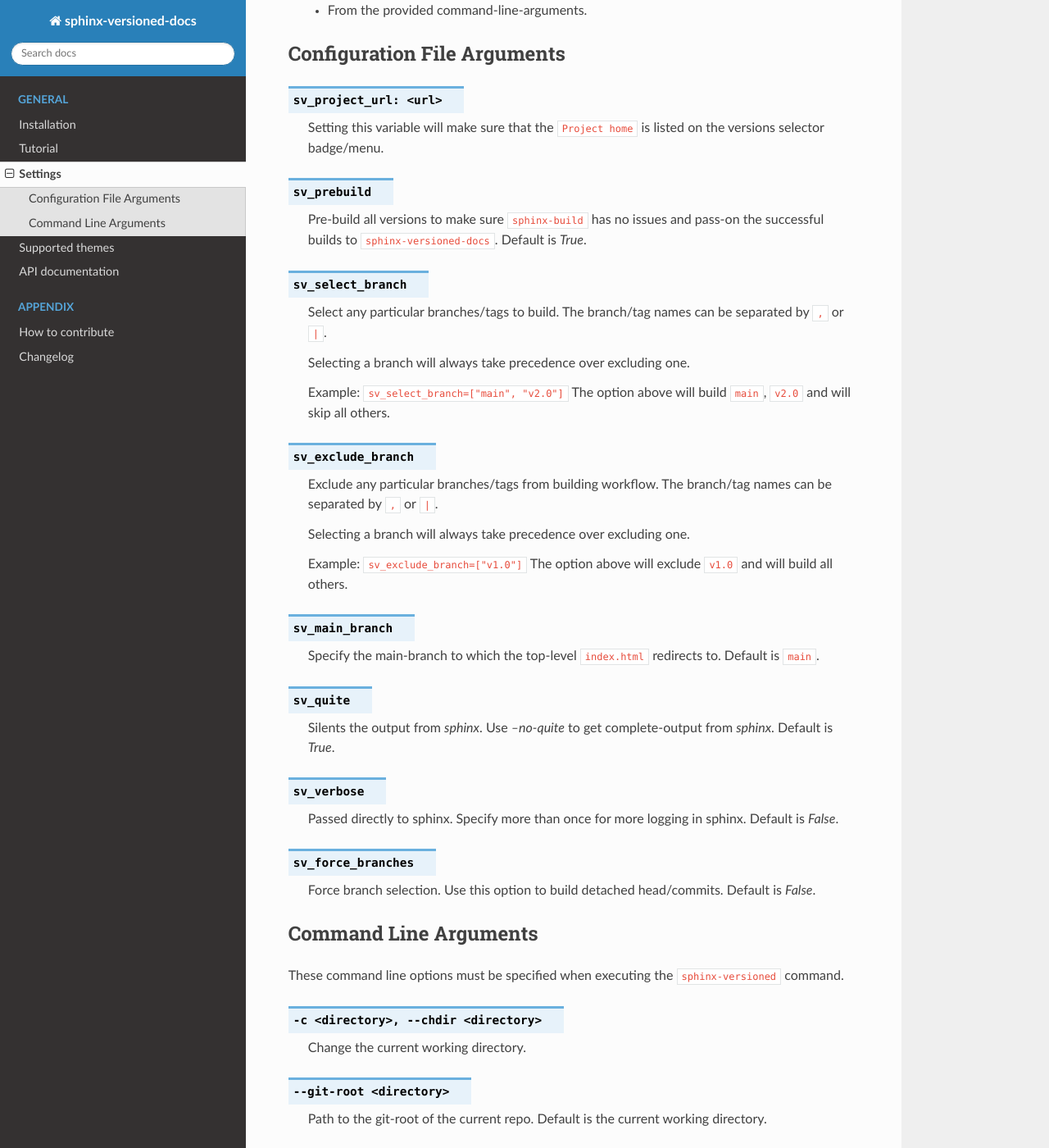
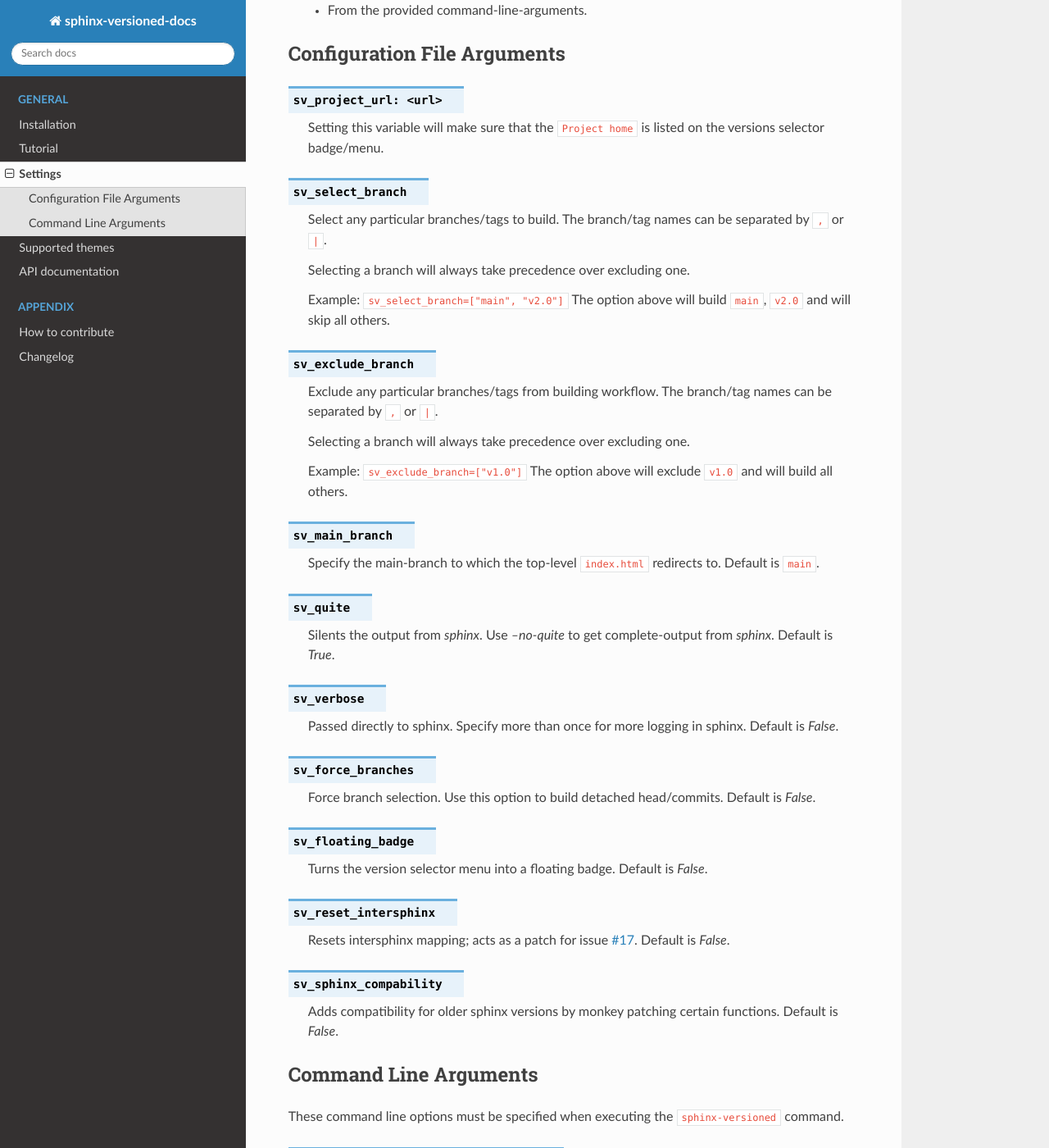
Before and after one commit to devanshshukla99/sphinx-versioned-docs, a Sphinx documentation site: the page built from docs/settings.rst, in a window 1280 px wide and 1400 px high, scrolled down 300 px. Shown: the whole window at 82% size. Built offline with Sphinx 7.4.7 and the Read the Docs theme 2.0.0, drawn with Linux system fonts in a browser that asks for light colours; some of the changed text lies outside the part shown.

Commit message:
Added `--ignore-conf` argument to ignore configuration file arguments for sphinx-versioned-docs in `conf.py`.

```diff
--- a/docs/settings.rst
+++ b/docs/settings.rst
@@ -19,10 +19,6 @@
 .. option:: sv_project_url: <url>
 
     Setting this variable will make sure that the ``Project home`` is listed on the versions selector badge/menu.
-
-.. option:: sv_prebuild
-
-    Pre-build all versions to make sure ``sphinx-build`` has no issues and pass-on the successful builds to ``sphinx-versioned-docs``. Default is `True`.
 
 .. option:: sv_select_branch
 
@@ -59,6 +55,18 @@
 .. option:: sv_force_branches
 
     Force branch selection. Use this option to build detached head/commits. Default is `False`.
+
+.. option:: sv_floating_badge
+
+    Turns the version selector menu into a floating badge. Default is `False`.
+
+.. option:: sv_reset_intersphinx
+
+    Resets intersphinx mapping; acts as a patch for issue `#17 <https://github.com/devanshshukla99/sphinx-versioned-docs/issues/17>`__. Default is `False`.
+
+.. option:: sv_sphinx_compability
+
+    Adds compatibility for older sphinx versions by monkey patching certain functions. Default is `False`.
 
 
 Command Line Arguments
@@ -111,6 +119,13 @@
 
     Turns the version selector menu into a floating badge. Default is `False`.
 
+.. option:: --ignore-conf
+
+    Ignores conf.py configuration file arguments for sphinx-versioned-docs.
+
+    .. warning::
+        conf.py will still be used in sphinx!
+
 .. option:: --quite, --no-quite
 
     Silents the output from `sphinx`. Use `--no-quite` to get complete-output from `sphinx`. Default is `True`.
```
Also changed, not shown: 2 other files.
